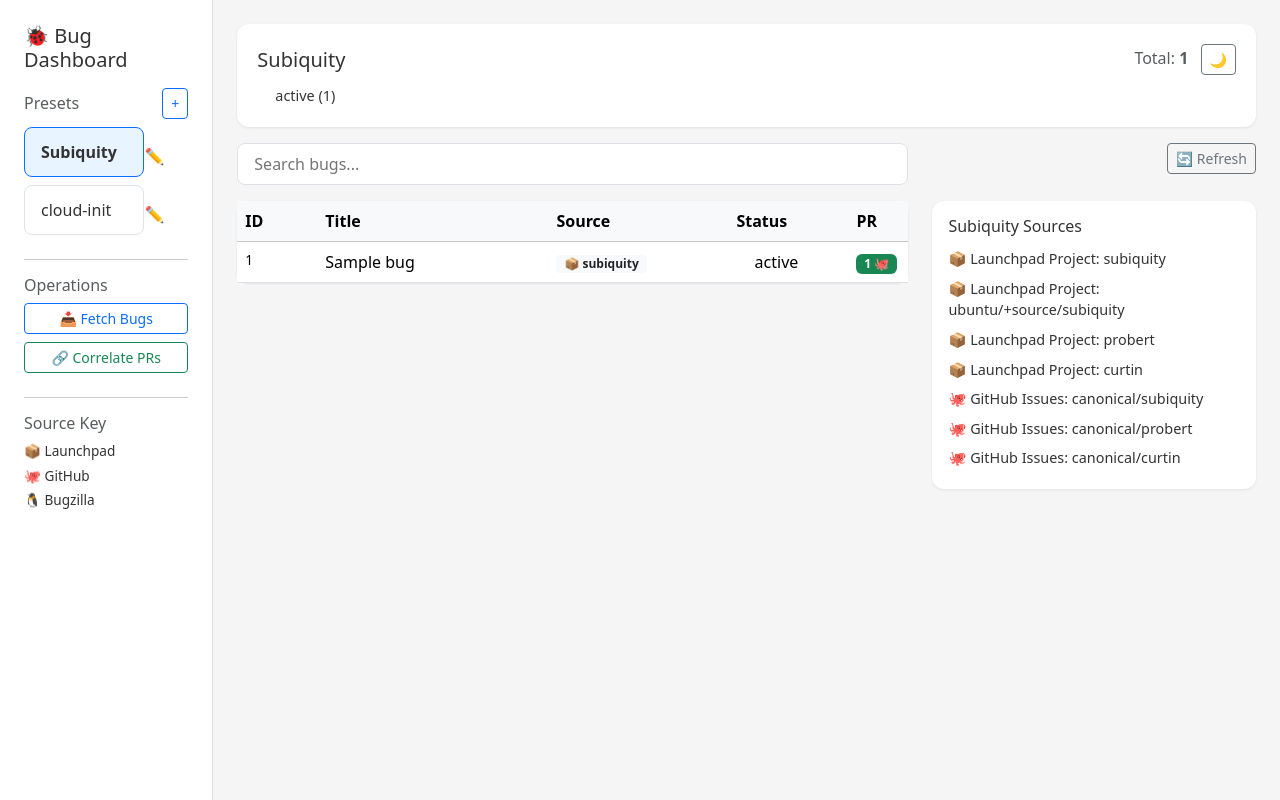
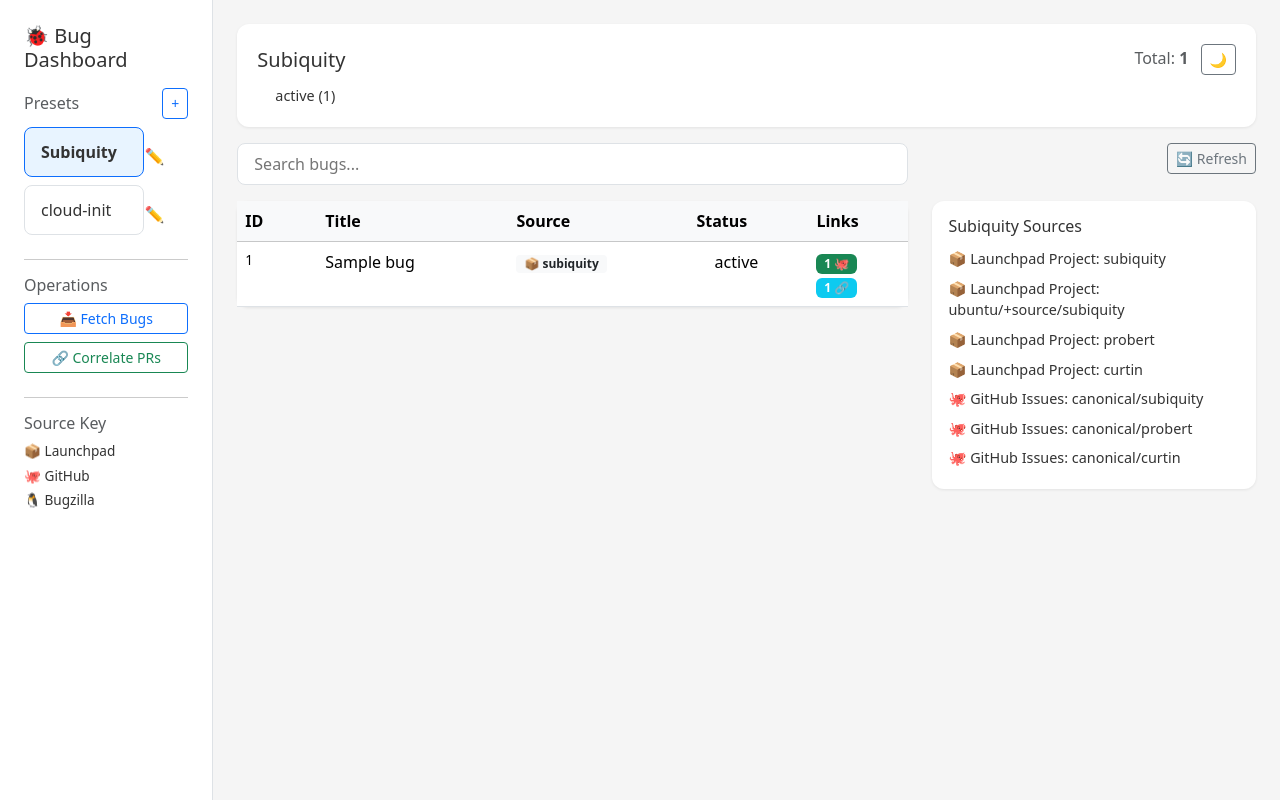
Before and after one commit to ogayot/hackathon-triage-visualization, a Django app: page / in a window 1280 px wide. Run offline with Django 5.2, Linux system fonts and the light colour scheme; data comes from the database, SQL or seed files in the repository; tables that the repository leaves empty hold one stand-in row (values such as "Sample post").

Commit message:
feat: show correlation badges and links in dashboard UI

```diff
--- a/dashboard/templates/dashboard/dashboard.html
+++ b/dashboard/templates/dashboard/dashboard.html
@@ -258,7 +258,7 @@
                                     <th>Title</th>
                                     <th style="width:180px">Source</th>
                                     <th style="width:120px">Status</th>
-                                    <th style="width:60px">PR</th>
+                                    <th style="width:100px">Links</th>
                                 </tr>
                             </thead>
                             <tbody id="bugTableBody">
@@ -279,9 +279,12 @@
                                         {{ bug.status }}
                                     </td>
                                     <td>
-                                        {% with pr_count=bug.github_prs.count %}
+                                        {% with pr_count=bug.github_prs.count corr_count=bug.correlations.count %}
                                         {% if pr_count > 0 %}
                                         <span class="badge bg-success">{{ pr_count }} 🐙</span>
+                                        {% endif %}
+                                        {% if corr_count > 0 %}
+                                        <span class="badge bg-info">{{ corr_count }} 🔗</span>
                                         {% endif %}
                                         {% endwith %}
                                     </td>
@@ -389,6 +392,7 @@ function openBugDetail(externalId) {
                 </ul>
                 ${data.url ? '<a href="' + data.url + '" target="_blank" class="btn btn-sm btn-outline-primary mt-2">View on Launchpad ↗</a>' : ''}
                 ${data.github_prs && data.github_prs.length > 0 ? '<h6 class="mt-3">Related GitHub PRs</h6><ul class="list-unstyled">' + data.github_prs.map(pr => '<li>🐙 <a href="' + pr.url + '" target="_blank">' + pr.repo + '#' + pr.pr_number + '</a>: ' + pr.title + ' <span class="badge bg-' + (pr.state === 'merged' ? 'success' : 'primary') + '">' + pr.state + '</span></li>').join('') + '</ul>' : ''}
+                ${data.correlations && data.correlations.length > 0 ? '<h6 class="mt-3">Correlated Bugs</h6><ul class="list-unstyled">' + data.correlations.map(c => '<li>🔗 Score: ' + c.score + ' <span class="text-muted">(' + c.reason + ')</span><ul>' + c.bugs.map(b => '<li><a href="/bugs/' + b.external_id + '/" onclick="openBugDetail(\'' + b.external_id + '\');return false;">' + b.external_id + '</a>: ' + b.title + '</li>').join('') + '</ul></li>').join('') + '</ul>' : ''}
             `;
         })
         .catch(() => {
```
